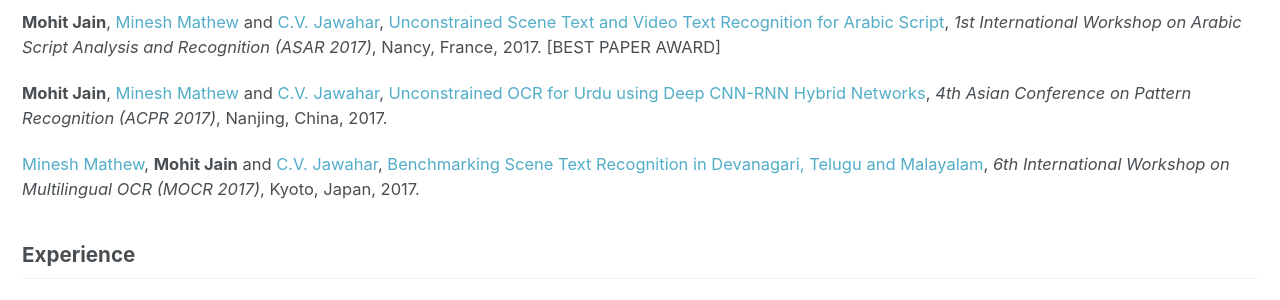
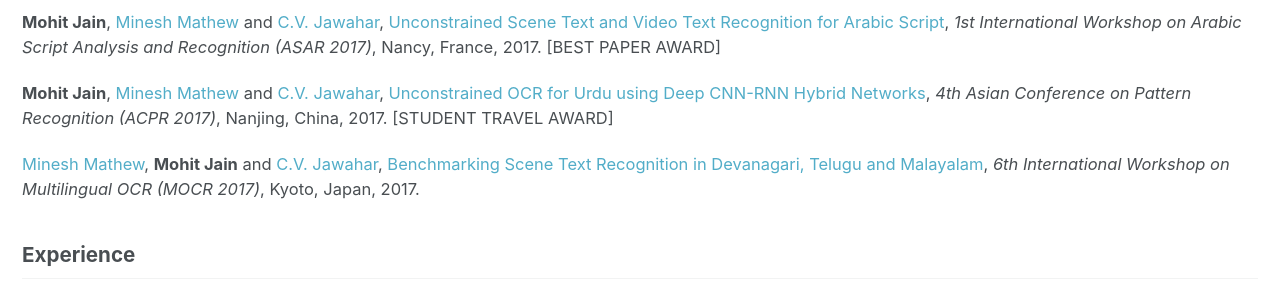
Before and after one commit to NightFury13/nightfury13.github.io, a Jekyll site: the page built from _pages/resume.md, in a window 1280 px wide. Shown: the part 742-1042 px from the top of the page. Built offline with Jekyll 4.4.1, drawn with Linux system fonts in a browser that asks for light colours.

Commit message:
adding travel award at acpr info

```diff
--- a/_pages/resume.md
+++ b/_pages/resume.md
@@ -23,7 +23,7 @@ author_profile: true
 
 **Mohit Jain**, [Minesh Mathew](mineshmathew.github.io) and [C.V. Jawahar](http://cvit.iiit.ac.in/people/faculty/people/faculty/cvit-faculty/jawahar), [Unconstrained Scene Text and Video Text Recognition for Arabic Script](http://cvit.iiit.ac.in/research/projects/cvit-projects/arabic-text-recognition), _1st International Workshop on Arabic Script Analysis and Recognition (ASAR 2017)_, Nancy, France, 2017.               [BEST PAPER AWARD]
 
-**Mohit Jain**, [Minesh Mathew](mineshmathew.github.io) and [C.V. Jawahar](http://cvit.iiit.ac.in/people/faculty/people/faculty/cvit-faculty/jawahar), [Unconstrained OCR for Urdu using Deep CNN-RNN Hybrid Networks](http://cvit.iiit.ac.in/images/ConferencePapers/2017/ACPR_Camera_Ready___Urdu_OCR__Final_.pdf), _4th Asian Conference on Pattern Recognition (ACPR 2017)_, Nanjing, China, 2017.
+**Mohit Jain**, [Minesh Mathew](mineshmathew.github.io) and [C.V. Jawahar](http://cvit.iiit.ac.in/people/faculty/people/faculty/cvit-faculty/jawahar), [Unconstrained OCR for Urdu using Deep CNN-RNN Hybrid Networks](http://cvit.iiit.ac.in/images/ConferencePapers/2017/ACPR_Camera_Ready___Urdu_OCR__Final_.pdf), _4th Asian Conference on Pattern Recognition (ACPR 2017)_, Nanjing, China, 2017.               [STUDENT TRAVEL AWARD]
 
 [Minesh Mathew](mineshmathew.github.io), **Mohit Jain** and [C.V. Jawahar](http://cvit.iiit.ac.in/people/faculty/people/faculty/cvit-faculty/jawahar), [Benchmarking Scene Text Recognition in Devanagari, Telugu and Malayalam](http://cvit.iiit.ac.in/images/ConferencePapers/2017/Benchmarkingtelugu_malayalam.pdf), _6th International Workshop on Multilingual OCR (MOCR 2017)_, Kyoto, Japan, 2017.
 
```
